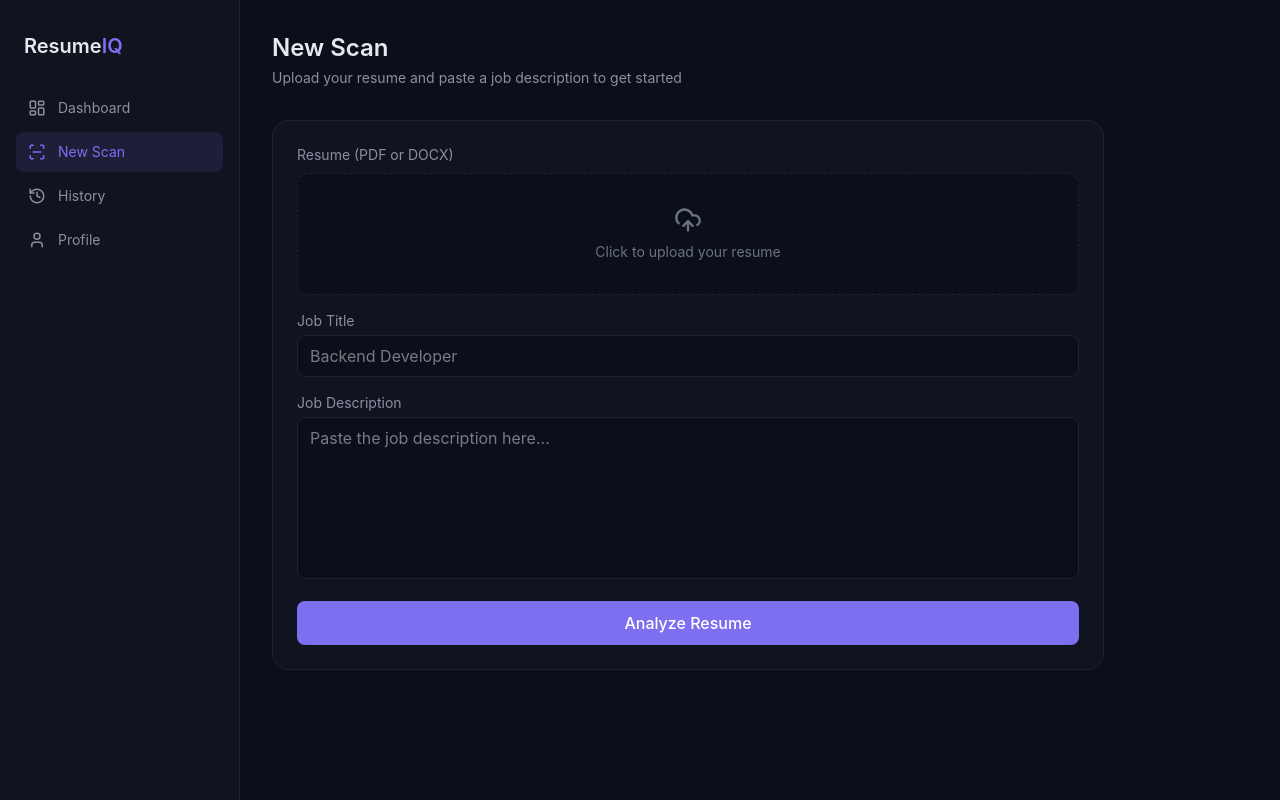
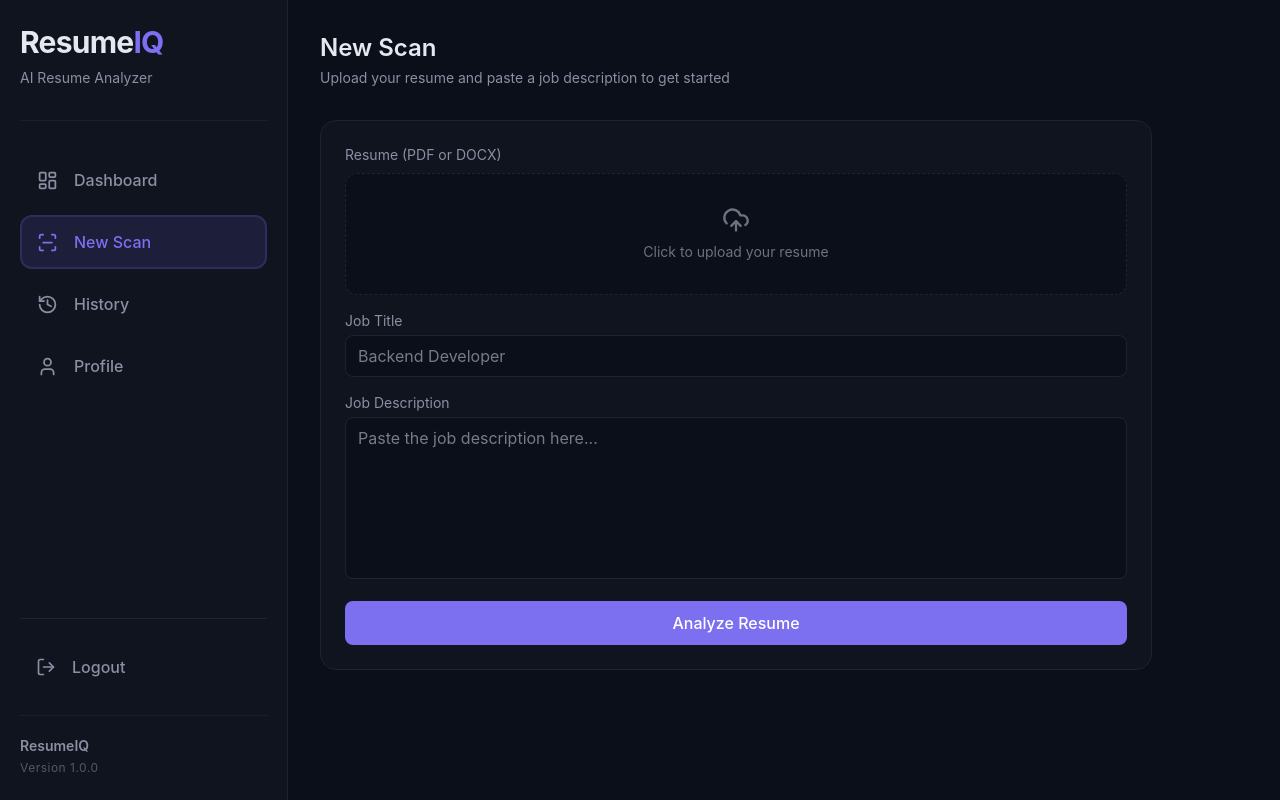
Before and after one commit to kanhaiya28pandey/ResumeIQ, a React app in the folder frontend/: page /new-scan in a window 1280 px wide. Built offline with nearby package versions, Linux system fonts and the light colour scheme; sample sign-in values are in the browser's storage; the HTML template or start-up script is replaced by a standard one.

Commit message:
Refresh the app sidebar navigation

```diff
--- a/frontend/src/components/Sidebar.jsx
+++ b/frontend/src/components/Sidebar.jsx
@@ -1,42 +1,192 @@
 import { NavLink } from "react-router-dom";
-import { LayoutDashboard, ScanLine, History, User } from "lucide-react";
+import { LayoutDashboard, ScanLine, History, User, LogOut, } from "lucide-react";
+import { useAuth } from "../context/AuthContext";
 
 const navItems = [
-  { to: "/dashboard", label: "Dashboard", icon: LayoutDashboard },
-  { to: "/new-scan", label: "New Scan", icon: ScanLine },
-  { to: "/history", label: "History", icon: History },
-  { to: "/profile", label: "Profile", icon: User },
+  {
+    to: "/dashboard",
+    label: "Dashboard",
+    icon: LayoutDashboard,
+  },
+  {
+    to: "/new-scan",
+    label: "New Scan",
+    icon: ScanLine,
+  },
+  {
+    to: "/history",
+    label: "History",
+    icon: History,
+  },
+  {
+    to: "/profile",
+    label: "Profile",
+    icon: User,
+  },
 ];
 
 function Sidebar() {
+  const { logout } = useAuth();
+  const handleLogout = () => {
+    const confirmLogout = JSON.parse(
+      localStorage.getItem("confirmLogout") ?? "true"
+    );
+
+    if (confirmLogout) {
+      if (window.confirm("Logout from ResumeIQ?")) {
+        logout();
+      }
+    } else {
+      logout();
+    }
+  };
   return (
+    <aside
+      className="w-72 h-screen sticky top-0 flex flex-col px-5 py-6 animate-fade-in "
+      style={{
+        background: "var(--bg-card)",
+        borderRight: "1px solid var(--border-subtle)",
+      }}
+    >
+      {/* ================= Logo ================= */}
+
       <div
-      className="w-60 h-screen sticky top-0 p-4 flex flex-col gap-1"
-      style={{ background: "var(--bg-card)", borderRight: "1px solid var(--border-subtle)" }}
+        className="pb-8 mb-8"
+        style={{
+          borderBottom: "1px solid rgba(255,255,255,.05)",
+        }}
       >
-      <div className="px-2 py-4 mb-2">
-        <span className="text-xl font-semibold" style={{ color: "var(--text-primary)" }}>
-          Resume<span style={{ color: "var(--accent)" }}>IQ</span>
+
+        <h1
+          className="text-3xl font-bold tracking-tight"
+          style={{
+            color: "var(--text-primary)",
+          }}
+        >
+          Resume
+          <span
+            style={{
+              color: "var(--accent)",
+            }}
+          >
+            IQ
           </span>
+        </h1>
+
+        <p
+          className="mt-2 text-sm"
+          style={{
+            color: "var(--text-secondary)",
+          }}
+        >
+          AI Resume Analyzer
+        </p>
+
       </div>
 
-      {navItems.map(({ to, label, icon: Icon }) => (
+      {/* ================= Navigation ================= */}
+
+      <nav className="flex flex-col gap-2">
+
+        {navItems.map(
+          ({
+            to,
+            label,
+            icon: Icon,
+          }) => (
             <NavLink
               key={to}
               to={to}
-          className={({ isActive }) =>
-            `flex items-center gap-3 px-3 py-2.5 rounded-lg text-sm transition-colors`
-          }
+              className="group relative flex items-center gap-4 px-4 py-3.5 rounded-xl transition-all duration-300 hover:translate-x-1 "
               style={({ isActive }) => ({
-            background: isActive ? "rgba(124, 111, 240, 0.12)" : "transparent",
-            color: isActive ? "var(--accent)" : "var(--text-secondary)",
+                background: isActive
+                  ? "rgba(124,111,240,.12)"
+                  : "transparent",
+
+                color: isActive
+                  ? "var(--accent)"
+                  : "var(--text-secondary)",
+
+                border: isActive
+                  ? "1px solid rgba(124,111,240,.20)"
+                  : "1px solid transparent",
+
+                boxShadow: isActive
+                  ? "inset 0 0 0 1px rgba(124,111,240,.18)"
+                  : "none",
               })}
             >
-          <Icon size={18} />
+              <Icon size={21} />
+
+              <span className="font-medium text-base">
                 {label}
+              </span>
+
             </NavLink>
-      ))}
+          )
+        )}
+
+      </nav>
+
+      {/* ================= Footer ================= */}
+
+      <div
+        className="mt-auto pt-6"
+        style={{
+          borderTop: "1px solid var(--border-subtle)",
+        }}
+      >
+
+        <button
+          onClick={handleLogout}
+          className=" group w-full flex items-center gap-4 px-4 py-3 rounded-xl transition-all duration-300 hover:translate-x-1 "
+          style={{
+            color: "var(--text-secondary)",
+          }}
+        >
+
+          <LogOut
+            size={20}
+            className=" transition-colors duration-300 group-hover:text-red-500"
+          />
+
+          <span
+            className=" font-medium transition-colors duration-300 group-hover:text-red-500"
+          >
+            Logout
+          </span>
+        </button>
+
+        <div
+          className="mt-6 pt-5"
+          style={{
+            borderTop: "1px solid rgba(255,255,255,.05)",
+          }}
+        >
+          <p
+            className="text-sm font-semibold"
+            style={{
+              color: "var(--text-secondary)",
+            }}
+          >
+            ResumeIQ
+          </p>
+
+          <p
+            className="text-xs mt-1"
+            style={{
+              color: "var(--text-secondary)",
+              opacity: .55,
+              letterSpacing: ".5px",
+            }}
+          >
+            Version 1.0.0
+          </p>
+
         </div>
+
+      </div>
+    </aside>
   );
 }
 
```
Lines whose indentation alone changed are shown as unchanged.
